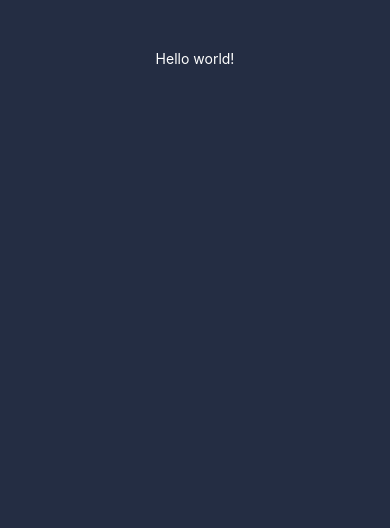
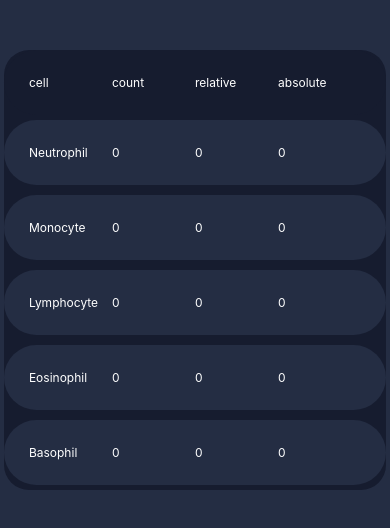
Before and after one commit to igorek888rane/wbc-counter-mobile, a React Native app: screen / in a window 390 px wide. Shown: the top 528 px of the page. Built offline with nearby package versions, Linux system fonts and the light colour scheme.

Commit message:
Таблица

```diff
--- a/App.js
+++ b/App.js
@@ -1,9 +1,10 @@
 import { StatusBar } from 'expo-status-bar'
-import { StyleSheet, Text, View } from 'react-native'
+import { StyleSheet, View } from 'react-native'
+import Table from './src/components/Table/Table'
 
 const App = () => (
 	<View style={styles.container}>
-		<Text style={{ color: '#fff', marginTop: 50 }}>Hello world!</Text>
+		<Table />
 		<StatusBar style={'auto'} />
 	</View>
 )
--- /dev/null
+++ b/src/components/Table/Row.jsx
@@ -0,0 +1,19 @@
+import React, { useState } from 'react'
+import { Text, TouchableHighlight, View } from 'react-native'
+import { styles } from './styles'
+
+const Row = ({ cell, head }) => {
+	const [count, setCount] = useState(0)
+	return (
+		<TouchableHighlight onPress={() => setCount(count + 1)}>
+			<View style={head ? styles.row_head : styles.row}>
+				<Text style={styles.text}>{head ? 'cell' : cell}</Text>
+				<Text style={styles.text}>{head ? 'count' : count}</Text>
+				<Text style={styles.text}>{head ? 'relative' : 0}</Text>
+				<Text style={styles.text}>{head ? 'absolute' : 0}</Text>
+			</View>
+		</TouchableHighlight>
+	)
+}
+
+export default Row
--- /dev/null
+++ b/src/components/Table/Table.jsx
@@ -0,0 +1,16 @@
+import React from 'react'
+import { View } from 'react-native'
+import TableHead from './TableHead'
+import TableBody from './TableBody'
+import { styles } from './styles'
+
+const Table = () => {
+	return (
+		<View style={styles.table}>
+			<TableHead />
+			<TableBody />
+		</View>
+	)
+}
+
+export default Table
--- /dev/null
+++ b/src/components/Table/TableBody.jsx
@@ -0,0 +1,22 @@
+import React from 'react'
+import { View } from 'react-native'
+import Row from './Row'
+
+const TableBody = () => {
+	const cells = [
+		'Neutrophil',
+		'Monocyte',
+		'Lymphocyte',
+		'Eosinophil',
+		'Basophil'
+	]
+	return (
+		<View>
+			{cells.map(cell => (
+				<Row head={false} key={cell} cell={cell} />
+			))}
+		</View>
+	)
+}
+
+export default TableBody
--- /dev/null
+++ b/src/components/Table/TableHead.jsx
@@ -0,0 +1,13 @@
+import React from 'react'
+import { View } from 'react-native'
+import Row from './Row'
+
+const TableHead = () => {
+	return (
+		<View>
+			<Row head={true} />
+		</View>
+	)
+}
+
+export default TableHead
--- /dev/null
+++ b/src/components/Table/styles.js
@@ -0,0 +1,32 @@
+import { StyleSheet } from 'react-native'
+
+export const styles = StyleSheet.create({
+	table: {
+		backgroundColor: '#161c2f',
+		marginTop: 50,
+		width: '98%',
+		borderRadius: 25
+	},
+	row: {
+		flexDirection: 'row',
+		justifyContent: 'space-between',
+		padding: 25,
+		backgroundColor: '#242d43',
+		borderRadius: 50,
+		marginTop: 5,
+		marginBottom: 5
+	},
+	row_head: {
+		flexDirection: 'row',
+		justifyContent: 'space-between',
+		padding: 25,
+		backgroundColor: '#161c2f',
+		borderRadius: 50
+	},
+	text: {
+		fontSize: 12,
+		textAlign: 'start',
+		color: '#fff',
+		width: 90
+	}
+})
```
